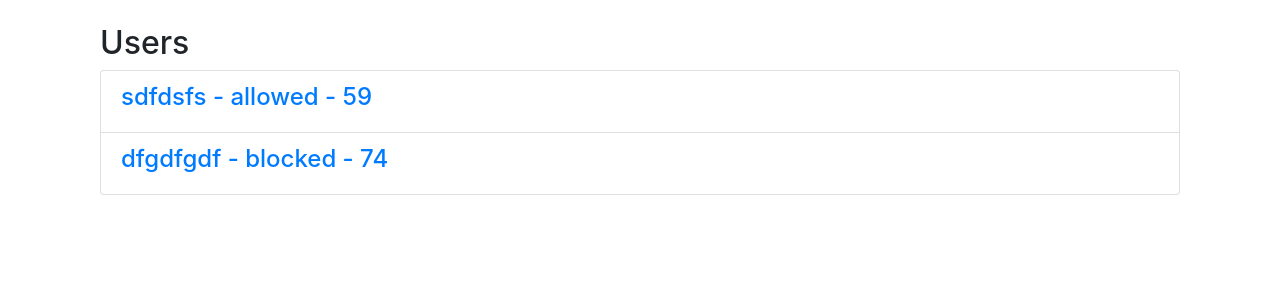
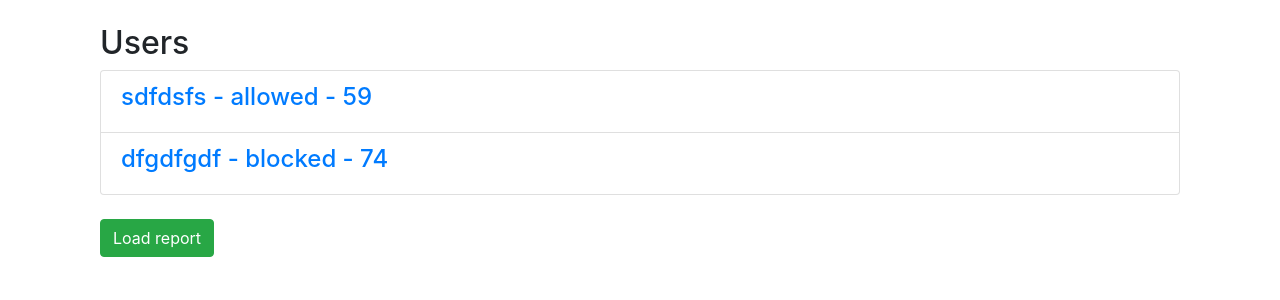
Before and after one commit to ToGoBananas/test_work, a Django app: page /users/ in a window 1280 px wide. Shown: the part 56-356 px from the top of the page. Run offline with Django 3.2, Linux system fonts and the light colour scheme; data comes from the database, SQL or seed files in the repository; both versions use the stored data as it was after the commit; some libraries are stand-ins or nearby versions.

Commit message:
create report

```diff
--- a/templates/base.html
+++ b/templates/base.html
@@ -44,6 +44,9 @@
               <li class="nav-item">
                 <a class="nav-link" href="{% url 'users:create' %}">Create user</a>
               </li>
+              <li class="nav-item">
+                <a class="nav-link" href="{% url 'users:report' %}">Create report(csv)</a>
+              </li>
             </ul>
 
             <ul class="nav navbar-nav pull-xs-right">
--- a/templates/users/user_list.html
+++ b/templates/users/user_list.html
@@ -19,6 +19,8 @@
 
     </div>
 
+    <br>
+    <a class="btn btn-success" role="button" href="{% url 'users:report' %}">Load report</a>
 </div>
 
 {% endblock content %}
--- a/users/urls.py
+++ b/users/urls.py
@@ -40,4 +40,11 @@ urlpatterns = [
         view=views.UserCreateView.as_view(),
         name='create'
     ),
+
+    # URL pattern for the CreateReportView
+    url(
+        regex=r'^~create_report/$',
+        view=views.CreateReportView.as_view(),
+        name='report'
+    ),
 ]
--- a/users/views.py
+++ b/users/views.py
@@ -2,11 +2,15 @@
 from __future__ import absolute_import, unicode_literals
 
 from django.core.urlresolvers import reverse, reverse_lazy
-from django.views.generic import CreateView, DetailView, ListView, RedirectView, UpdateView
+from django.views.generic import CreateView, DetailView, View, ListView, RedirectView, UpdateView
 from django.shortcuts import get_object_or_404
 from .forms import MyUserCreationForm, MyUserChangeForm
+from django.http import HttpResponse
 
 from .models import User
+from .templatetags.user_extras import bizz_fuzz, child_protect
+
+import csv
 
 
 class UserDetailView(DetailView):
@@ -52,3 +56,14 @@ class UserDeleteView(RedirectView):
 class UserCreateView(CreateView):
     form_class = MyUserCreationForm
     template_name = 'users/create.html'
+
+
+class CreateReportView(View):
+
+    def get(self, request, *args, **kwargs):
+        response = HttpResponse(content_type='text/csv')
+        response['Content-Disposition'] = 'attachment; filename="report.csv"'
+        writer = csv.writer(response)
+        for user in User.objects.all():
+            writer.writerow([user.username, user.birthday_date, child_protect(user), user.random_int, bizz_fuzz(user)])
+        return response
```
Also changed, not shown: db.sqlite3, users/models.py (line endings or trailing spaces).
